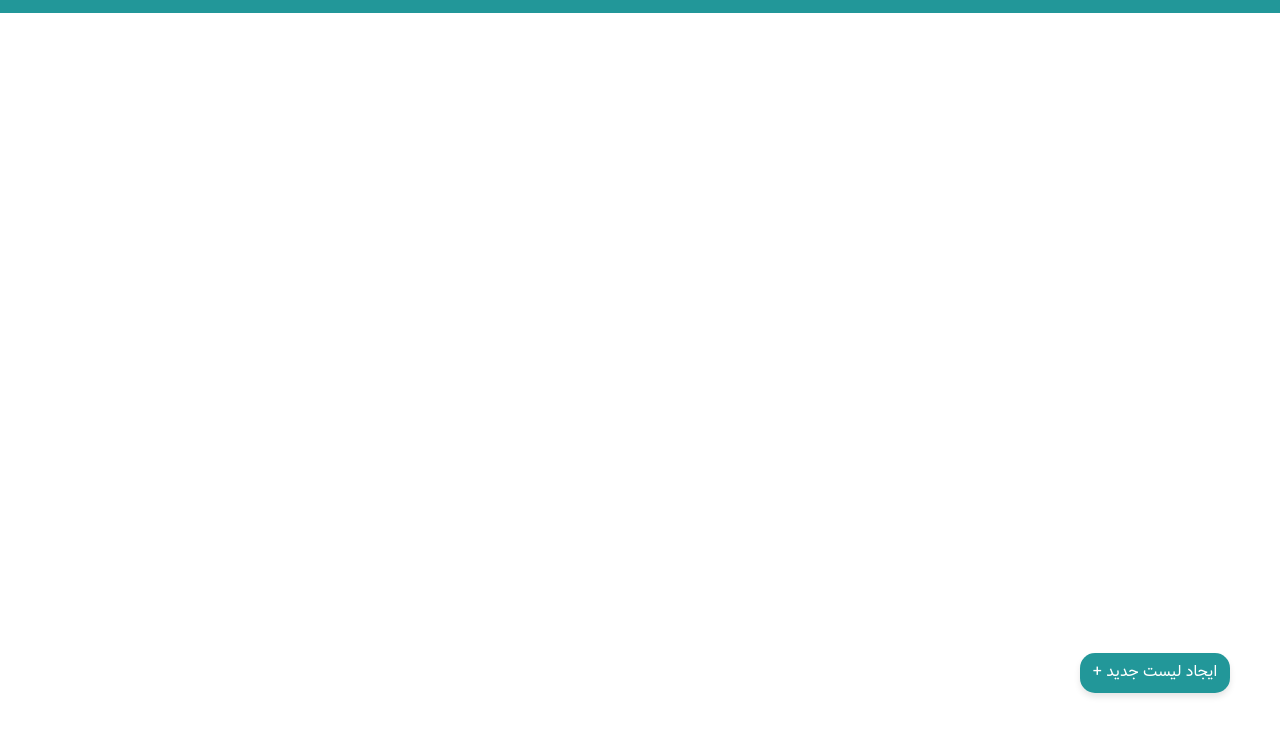
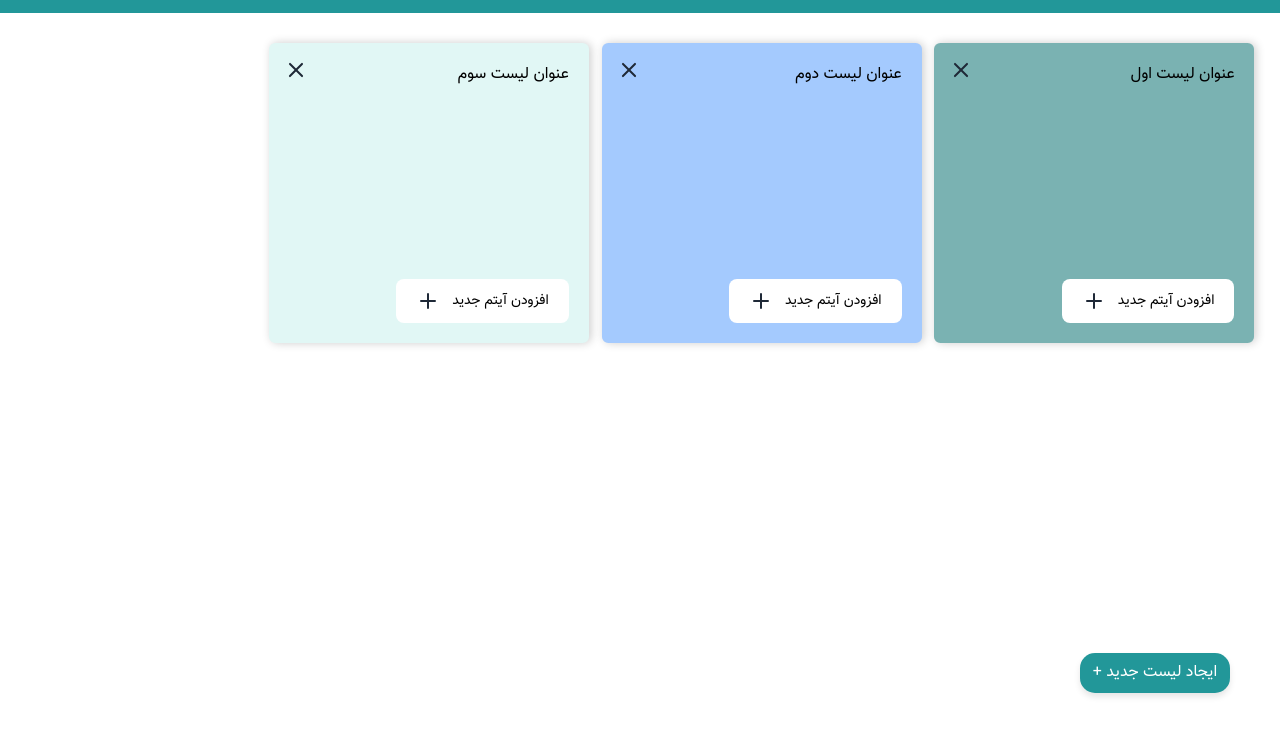
Before and after one commit to amirdadipoor/TaskFlow, a website built with webpack: page src/index.html in a window 1280 px wide. Shown: the part 57-792 px from the top of the page. Built offline with nearby package versions, Linux system fonts and the light colour scheme.

Commit message:
container list modify

```diff
--- a/src/TaskFlow.css
+++ b/src/TaskFlow.css
@@ -142,3 +142,19 @@ html {
 .draggable.dragging-element {
     opacity: 0.4;
 }
+
+
+ul.main-list-section li:nth-child(1) {
+    right: 2%;
+    background-color: #7AB2B2;
+}
+
+ul.main-list-section li:nth-child(2) {
+    right: 28%;
+    background-color: #A4CAFE;
+}
+
+ul.main-list-section li:nth-child(3) {
+    right: 54%;
+    background-color: #E1F7F5;
+}
--- a/src/components/list-container.js
+++ b/src/components/list-container.js
@@ -8,8 +8,8 @@ class ListContainer {
 
         let li = document.createElement("li");
         li.classList.add("list-style");
-        li.style.right = "2%";
-        li.style.backgroundColor = color;
+        //li.style.right = "2%";
+        //li.style.backgroundColor = color;
 
         return li;
 
@@ -32,7 +32,7 @@ class ListContainer {
 
     createAddNewItemButton = () => {
         let button = document.createElement("button");
-        let elementClassList = ["text-gray bg-white","hover:bg-gray-100","focus:ring-4","focus:outline-none","focus:ring-blue-300","font-medium","rounded-lg","text-sm","px-5","py-2.5","text-center","inline-flex","items-center","dark:bg-blue-600","dark:hover:bg-blue-700","dark:focus:ring-blue-800"];
+        let elementClassList = ["text-gray","bg-white","hover:bg-gray-100","focus:ring-4","focus:outline-none","focus:ring-blue-300","font-medium","rounded-lg","text-sm","px-5","py-2.5","text-center","inline-flex","items-center","dark:bg-blue-600","dark:hover:bg-blue-700","dark:focus:ring-blue-800"];
         button.type = "button";
         button.classList.add(...elementClassList);
 
@@ -70,9 +70,9 @@ class ListContainer {
 
 
 
-    render = () => {
+    render = (listName) => {
         let mainLI = this.createListItemMainElement("#7AB2B2");
-        let header = this.createElementHeaderTag("عنوان لیست اول");
+        let header = this.createElementHeaderTag(listName);
         this.createUlTagContainerElement();
         let addNewItemSpan = this.createSpanElement();
         let deleteListButton = this.createDeleteListButton();
@@ -89,4 +89,4 @@ class ListContainer {
     }
 }
 
-export default new ListContainer();
+export default  ListContainer;
--- a/src/components/list-section.js
+++ b/src/components/list-section.js
@@ -1,4 +1,4 @@
-
+import ListContainer from "./list-container"
 class ListSection {
 
     ulTagContainerElement;
@@ -14,6 +14,7 @@ class ListSection {
     createUlTagContainerBuilder = () => {
         this.ulTagContainerElement = document.createElement("ul");
         this.ulTagContainerElement.classList.add("list");
+        this.ulTagContainerElement.classList.add("main-list-section");
         return this.ulTagContainerElement;
     }
 
@@ -26,18 +27,30 @@ class ListSection {
 
         mainDiv.appendChild(ulTagContainer);
 
+        let l1 = new ListContainer()
+        let l2 = new ListContainer()
+        let l3 = new ListContainer()
+
+        ulTagContainer.appendChild(l1.render("عنوان لیست اول"));
+        ulTagContainer.appendChild(l2.render("عنوان لیست دوم"));
+        ulTagContainer.appendChild(l3.render("عنوان لیست سوم"));
+
         //empty.appendChild(this.createAddNewListButtonBuilder());
         //empty.appendChild(mainDiv);
 
         return mainDiv;
     }
 
+    addNewListToListContainer = () => {
+        let newlist = list;
+    }
+
     oldrender = () =>{
         return `
 
             <div class="show-list">
-                <ul class="list" >
-                    <li class="list-style" style="right: 2%; background-color: #7AB2B2;">
+                <ul class="list main-list-section" >
+                    <li class="list-style " style="right: 2%; background-color: #7AB2B2;">
                         <h6 class="mb-2">عنوان لیست اول</h6>
                         <ul class="drag-zone dropzone my-8 min-h-32">
 
--- a/src/index.js
+++ b/src/index.js
@@ -12,5 +12,6 @@ document.body.appendChild(navbar.render());
 //document.body.innerHTML += sidebar.render();
 document.body.appendChild(ListButton.render());
 document.body.appendChild(list.render());
+//document.body.innerHTML += list.oldrender();
 
 console.log("123")
```
